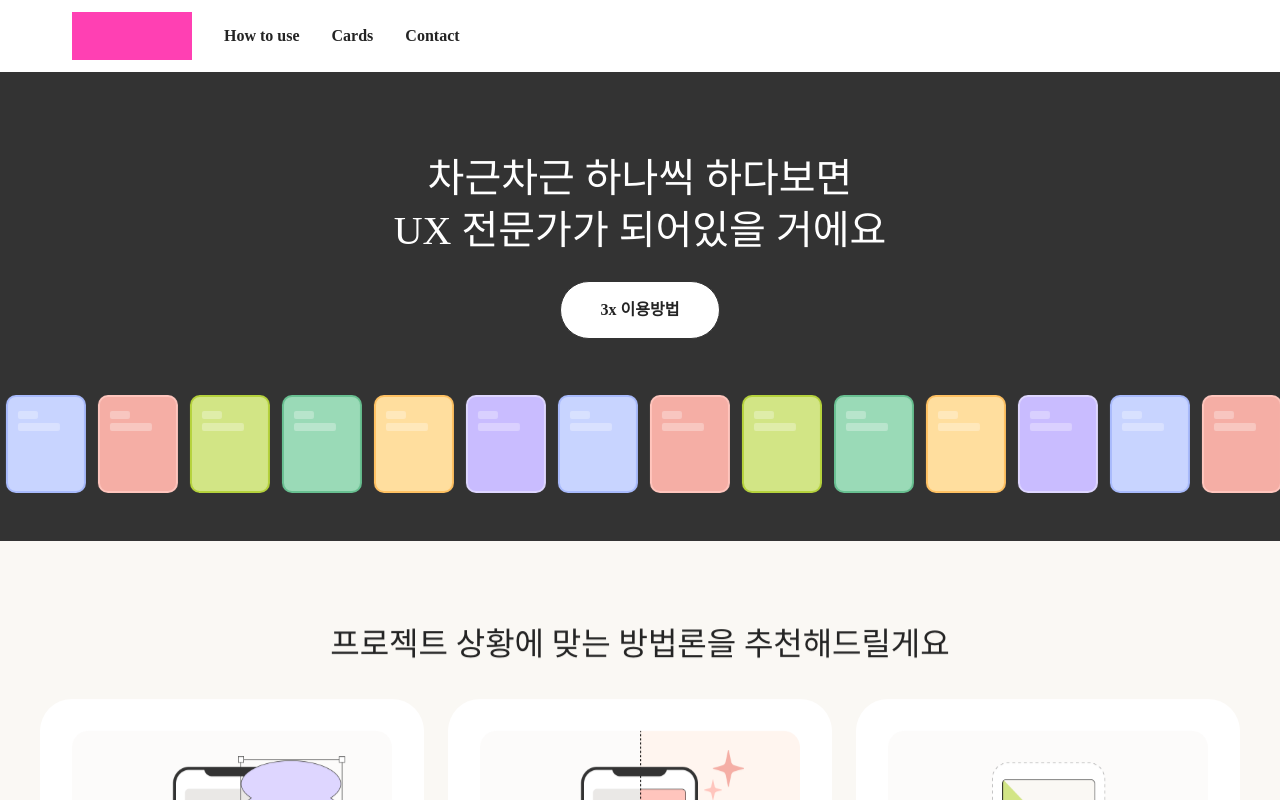
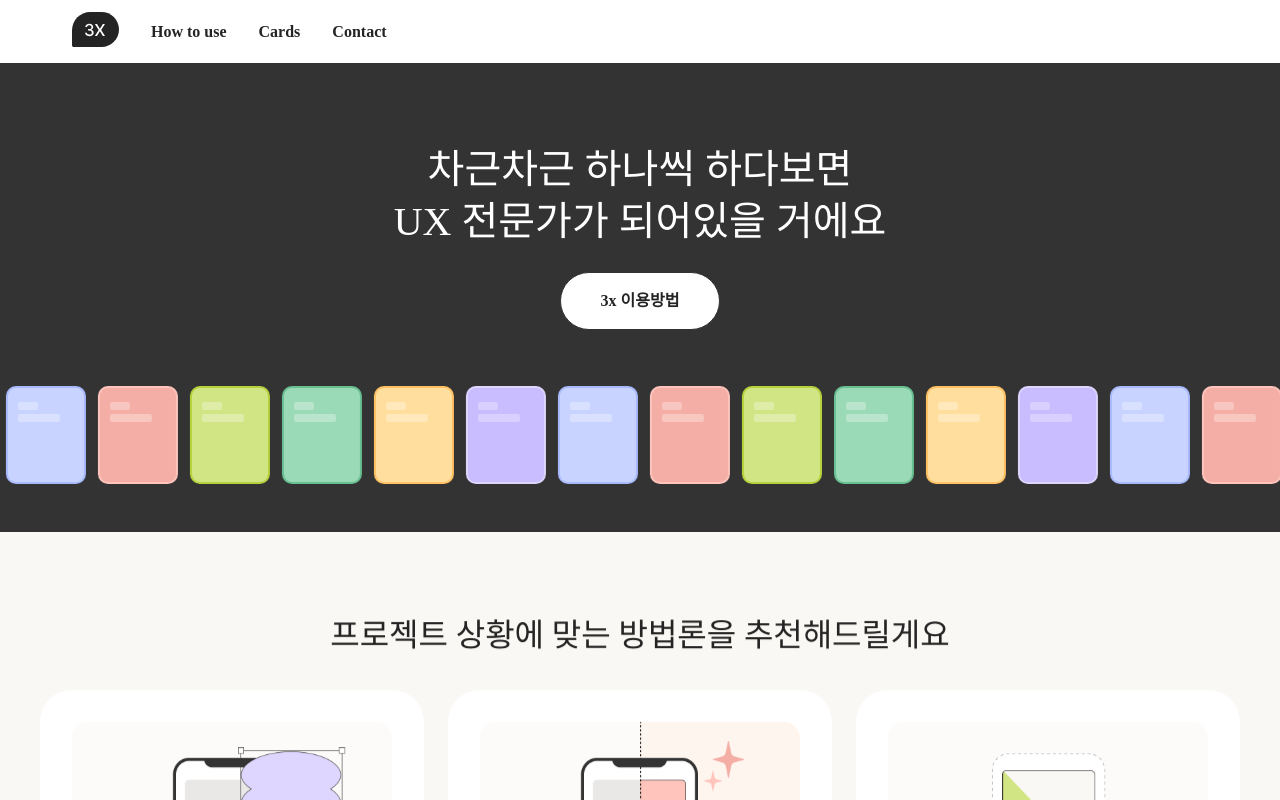
Before and after one commit to scd7896/3x_ux_card, a Next.js app: page / in a window 1280 px wide. Shown: the top 800 px of the page. Built offline with nearby package versions, Linux system fonts and the light colour scheme; a web font is replaced by a local one.

Commit message:
메인 아이콘 추가

```diff
--- /dev/null
+++ b/components/icon/MainGnb.tsx
@@ -0,0 +1,14 @@
+export default function MainGnb() {
+	return (
+		<svg width="47" height="35" viewBox="0 0 47 35" fill="none" xmlns="http://www.w3.org/2000/svg">
+			<path
+				d="M0 18.3415C0 8.21175 8.21175 0 18.3415 0H29.5C39.165 0 47 7.83502 47 17.5C47 27.165 39.165 35 29.5 35H1.80769C0.809333 35 0 34.1907 0 33.1923V18.3415Z"
+				fill="#242424"
+			/>
+			<path
+				d="M17.3291 24.166C14.8389 24.166 13.0708 22.8296 12.9961 20.8623H14.8555C14.9219 21.9165 15.9678 22.5889 17.3125 22.5889C18.7651 22.5889 19.8193 21.8003 19.8193 20.6299C19.8193 19.4429 18.8315 18.5962 17.1133 18.5879H16.084V17.0938H17.1133C18.4829 17.1021 19.4375 16.3384 19.4375 15.1846C19.4375 14.0889 18.6157 13.3418 17.3457 13.3418C16.1421 13.3418 15.063 14.0142 15.0215 15.1016H13.2617C13.3115 13.1426 15.1211 11.8145 17.3623 11.8145C19.728 11.8145 21.2139 13.3086 21.1973 15.085C21.2139 16.4546 20.3672 17.4341 19.0723 17.7578V17.8408C20.7158 18.0732 21.6704 19.1772 21.6621 20.6963C21.6704 22.6968 19.8193 24.166 17.3291 24.166ZM25.0132 11.9805L27.8687 16.6621H27.9683L30.8404 11.9805H32.9488L29.1968 17.9902L32.982 24H30.8404L27.9683 19.3682H27.8687L24.98 24H22.855L26.69 17.9902L22.8716 11.9805H25.0132Z"
+				fill="white"
+			/>
+		</svg>
+	);
+}
--- a/components/layout/HeaderNav.module.css
+++ b/components/layout/HeaderNav.module.css
@@ -14,12 +14,6 @@
 	width: 1200px;
 }
 
-.gnbWrapper {
-	width: 120px;
-	height: 48px;
-	background-color: #FF40B3;
-}
-
 .link {
 	text-decoration: none;
 	margin-left: 32px;
--- a/components/layout/HeaderNav.tsx
+++ b/components/layout/HeaderNav.tsx
@@ -1,3 +1,4 @@
+import MainGnb from "../icon/MainGnb";
 import Link from "../Link/Link";
 import { ButtonText } from "../text/Text";
 import styles from "./HeaderNav.module.css";
@@ -6,7 +7,9 @@ export default function HeaderNav() {
 	return (
 		<header className={styles.header}>
 			<nav className={styles.nav}>
-				<section className={styles.gnbWrapper}></section>
+				<section className={styles.gnbWrapper}>
+					<MainGnb />
+				</section>
 				<Link className={styles.link} href="/howtouse">
 					<ButtonText level={1}>How to use</ButtonText>
 				</Link>
```
